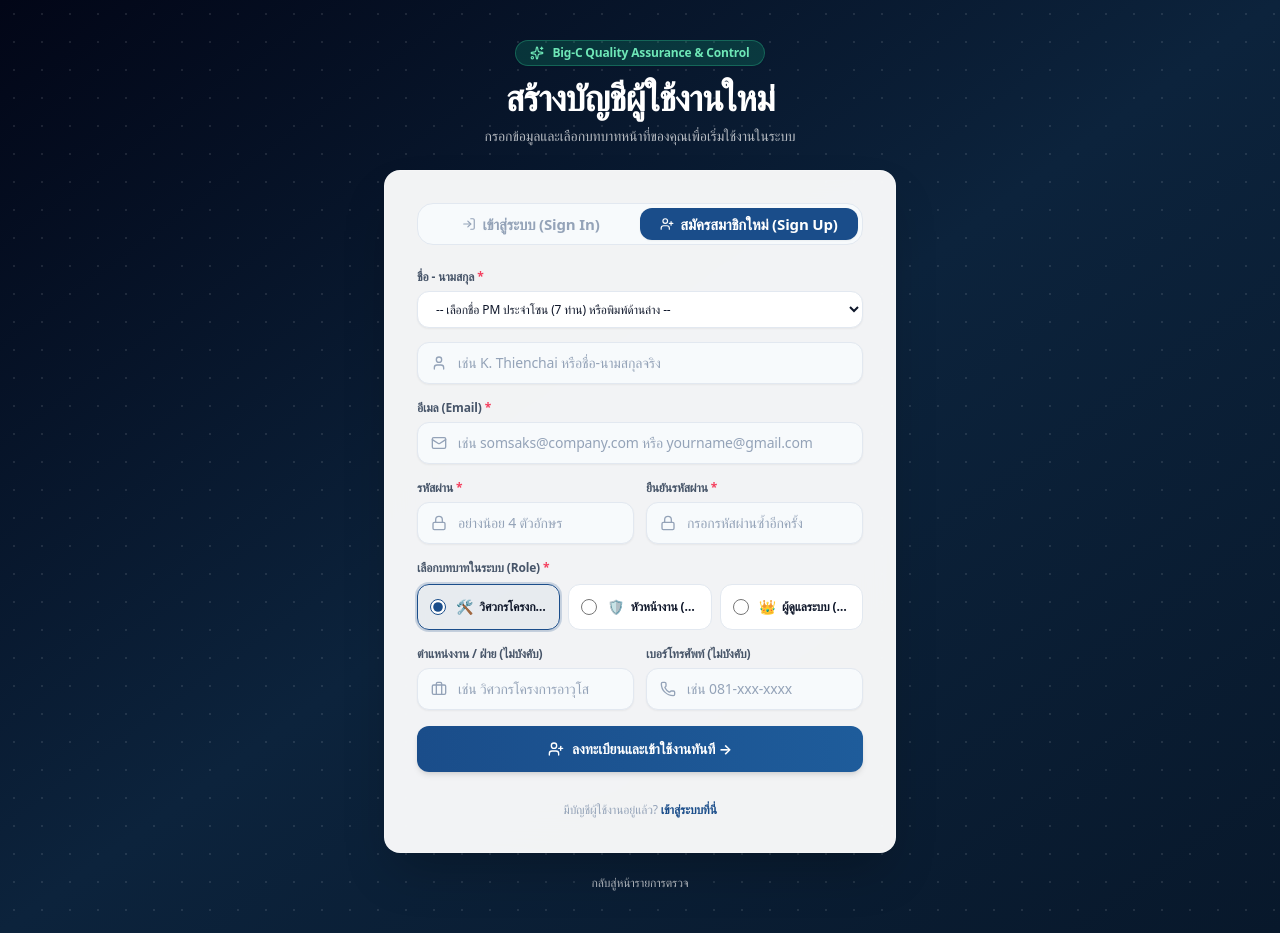
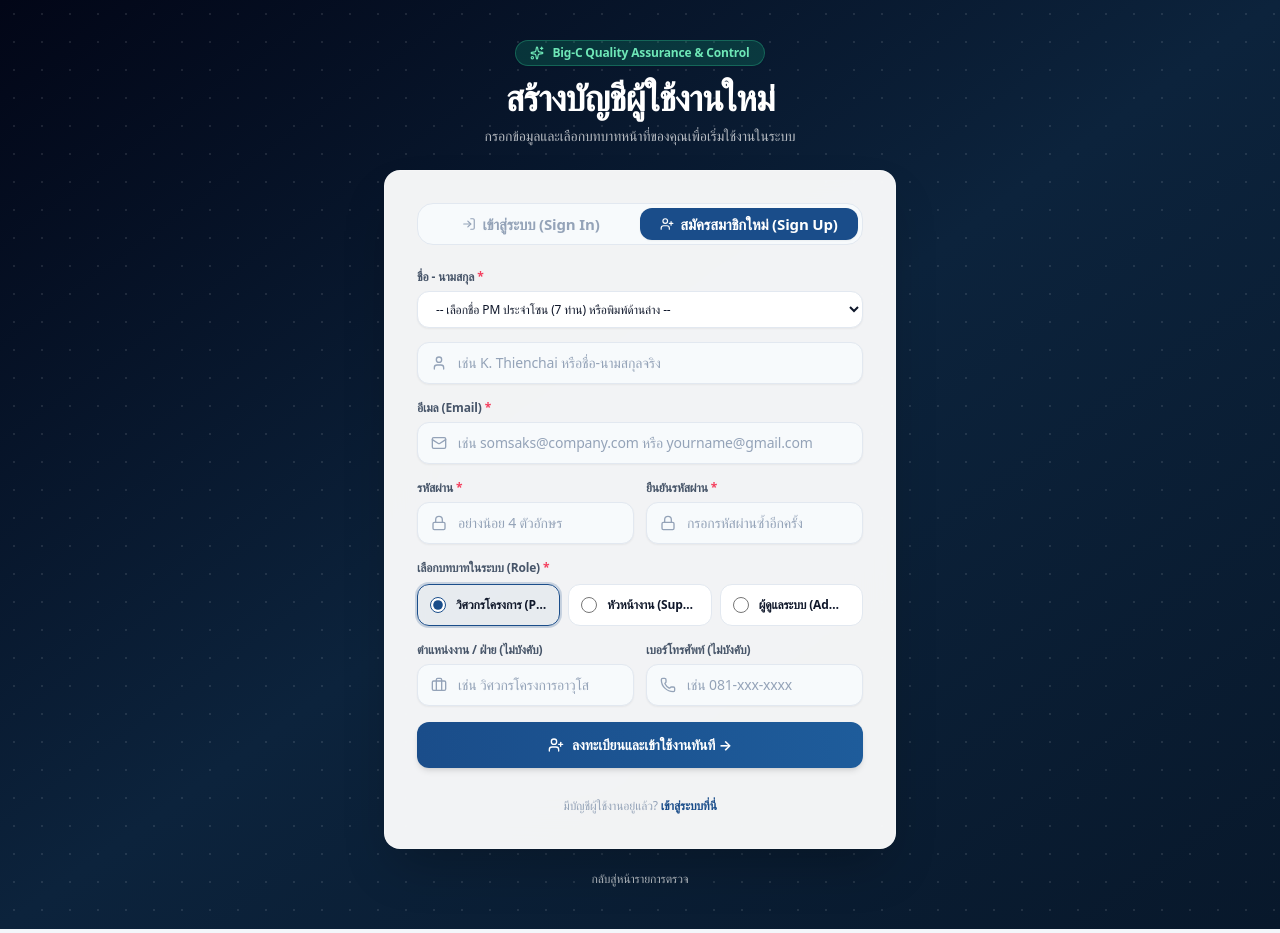
Before and after one commit to pattanunptnnn/cs-checklist, a Next.js app: page /login in a window 1280 px wide. Both pictures are taken after a click on the button "สมัครสมาชิกใหม่ (Sign Up)". Built offline with nearby package versions, Linux system fonts and the light colour scheme; a web font is replaced by a local one.

Commit message:
style: remove emojis from role selection for clean minimal UI

```diff
--- a/src/app/login/page.tsx
+++ b/src/app/login/page.tsx
@@ -447,10 +447,7 @@ export default function LoginPage() {
                           onChange={() => setSignUpRole(r)}
                           className="w-4 h-4 text-brand accent-brand cursor-pointer shrink-0"
                         />
-                        <div className="flex items-center gap-1.5 min-w-0 truncate">
-                          <span className="text-sm shrink-0">{badge.icon}</span>
-                          <span className="text-xs font-bold text-ink truncate">{badge.label}</span>
-                        </div>
+                        <span className="text-xs font-semibold text-ink truncate">{badge.label}</span>
                       </div>
                     );
                   })}
```
